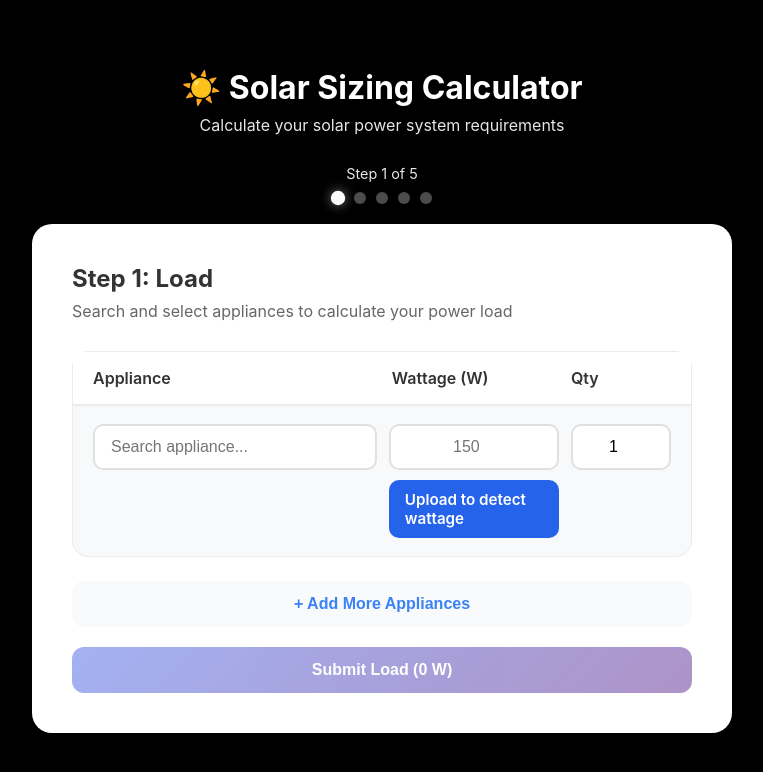
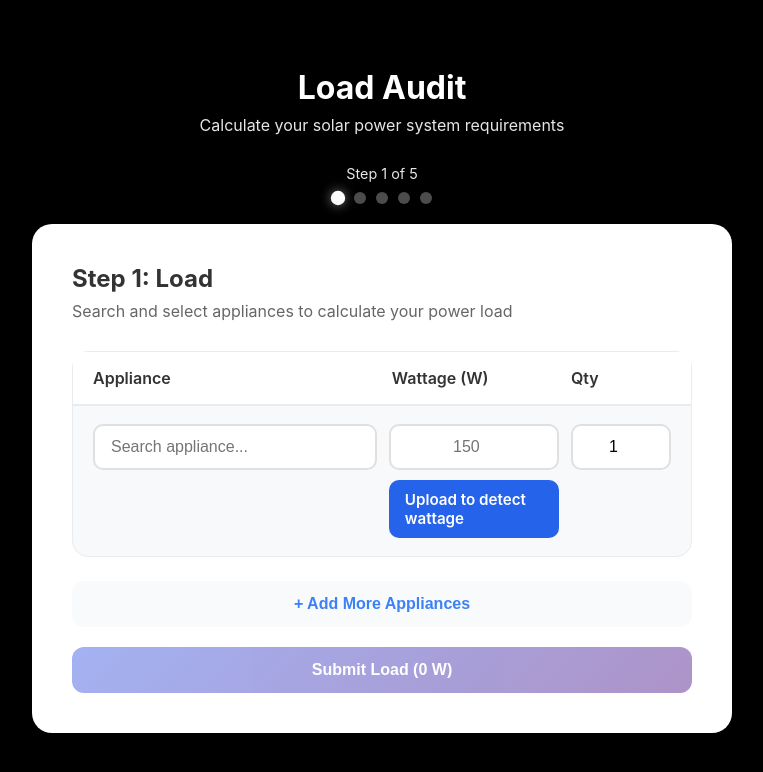
Before and after one commit to Tonex5000/Solar_Calculator001, a React (Vite) app in the folder solar-calculator/: page / in a window 1280 px wide. Shown: the top 772 px of the page, without its empty margins (258-1021 px from the left). Built offline with nearby package versions, Linux system fonts and the light colour scheme.

Commit message:
Change header title from 'Solar Sizing Calculator' to 'Load Audit'

```diff
--- a/solar-calculator/src/App.jsx
+++ b/solar-calculator/src/App.jsx
@@ -136,7 +136,7 @@ function App() {
     <div className="app">
       <div className="container">
         <header className="header">
-          <h1>☀️ Solar Sizing Calculator</h1>
+          <h1>Load Audit</h1>
           <p>Calculate your solar power system requirements</p>
         </header>
 
```
